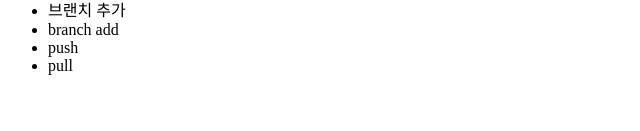
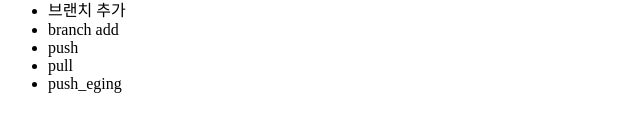
Before and after one commit to slight12/open-tutorial_slight12_t1, a plain HTML site: page index.html in a window 1280 px wide. Shown: the part 117-248 px from the top of the page, without its empty margins (0-640 px from the left). Drawn offline with Linux system fonts and the light colour scheme.

Commit message:
add push egoing

```diff
--- a/index.html
+++ b/index.html
@@ -23,6 +23,7 @@
 	</li>
 	<li> push </li>
 	<li> pull </li>
+	<li> push_eging</li>
 	</ul>
 	</body>
 </html>
```
